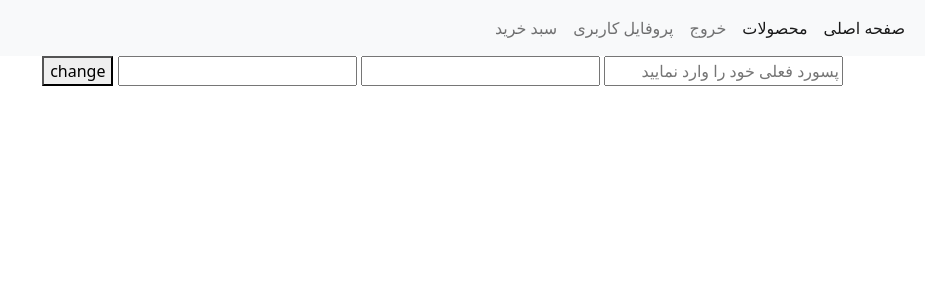
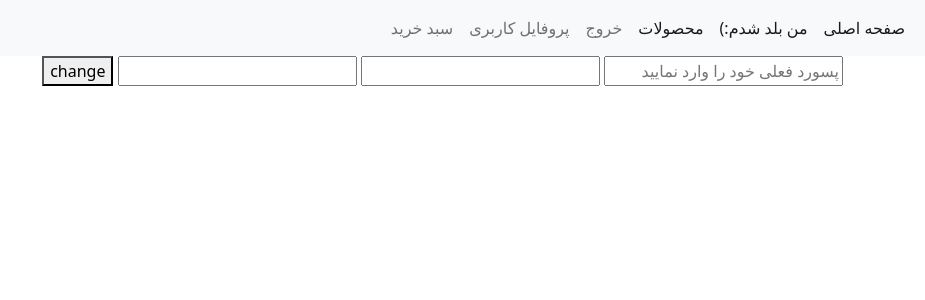
Before and after one commit to SalehHajian/MoradiProject, a Django app: page /accounts/change/ in a window 1280 px wide. Shown: the top 300 px of the page, without its empty margins (355-1280 px from the left). Run offline with Django 5.2, Linux system fonts and the light colour scheme; the visitor is signed in with stand-in values (Sample User, id 1).

Commit message:
edit navbar.html

```diff
--- a/templates/navbar.html
+++ b/templates/navbar.html
@@ -9,6 +9,10 @@
         <li class="nav-item">
           <a class="nav-link active" aria-current="page" href="{% url 'home:home' %}">صفحه اصلی</a>
         </li>
+        <li class="nav-item">
+          <a class="nav-link active" aria-current="page" href="{% url 'home:home' %}">من بلد شدم:)</a>
+        </li>
+
       <li class="nav-item">
           <a class="nav-link active" aria-current="page" href="{% url 'home:products' %}">محصولات</a>
         </li>
```
